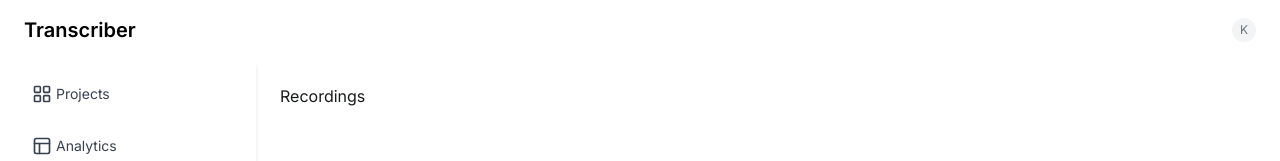
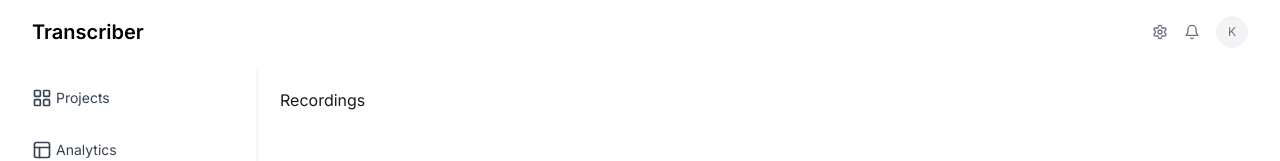
Before and after one commit to kemojal/transcribe_frontend, a Next.js app: page /recordings in a window 1280 px wide. Shown: the top 161 px of the page. Built offline with nearby package versions, Linux system fonts and the light colour scheme; sample sign-in values are in the browser's storage.

Commit message:
refactor the dialogue into dialogue base

```diff
--- a/app/(home)/settings/page.tsx
+++ b/app/(home)/settings/page.tsx
@@ -1,5 +1,5 @@
+import { ProfileTab } from "@/components/Tabs/ProfileTab";
 import React from "react";
-import { ProfileTab } from "../../components/Tabs/ProfileTab";
 
 const Settings = () => {
   return (
--- a/components/AuthNavbar.tsx
+++ b/components/AuthNavbar.tsx
@@ -1,16 +1,26 @@
 // components/AuthNavbar.tsx
 import React from "react";
 import ProfileMenu from "./ProfileMenu";
+import { Bell, Settings } from "lucide-react";
 
 const AuthNavbar: React.FC = () => {
   return (
-    <nav className="bg-white text-black shadow-xs py-2 px-5">
-      <div className="container mx-auto px-1 py-2 flex justify-between items-center">
+    <nav className="bg-white text-black shadow-xs py-2 px-0 ">
+      <div className="container mx-auto  py-2 flex justify-between items-center">
         <a href="#" className="text-xl font-semibold">
           Transcriber
         </a>
-        <div className="hidden md:flex space-x-4">
-          <ProfileMenu />
+        <div className="flex items-center gap-4">
+          <div className="  text-gray-500 text-xs cursor-pointer">
+            <Settings size={16} />
+          </div>
+          <div className="text-gray-500 text-xs cursor-pointer">
+            <Bell size={16} />
+          </div>
+
+          <div className="hidden md:flex space-x-4">
+            <ProfileMenu />
+          </div>
         </div>
         <div className="md:hidden">
           <button className="text-gray-400 hover:text-white focus:outline-none focus:text-white">
--- /dev/null
+++ b/components/Dialogues/DialogueBase.tsx
@@ -0,0 +1,46 @@
+import {
+  Dialog,
+  DialogContent,
+  DialogDescription,
+  DialogHeader,
+  DialogTitle,
+  DialogTrigger,
+} from "@/components/ui/dialog";
+
+export const DialogueBase = ({
+  trigger,
+  title,
+  description,
+  open,
+  setOpen,
+//   onOpenChange,
+  children,
+}: Readonly<{
+  trigger: React.ReactElement;
+  title: string;
+  description?: string;
+  open: boolean;
+//   onOpenChange: React.Dispatch<React.SetStateAction<boolean>>;
+  setOpen: React.Dispatch<React.SetStateAction<boolean>>;
+  children: React.ReactNode;
+}>) => {
+  return (
+    <Dialog open={open} onOpenChange={setOpen}>
+      <DialogTrigger className="inline-flex items-center justify-center whitespace-nowrap rounded-md text-sm font-medium ring-offset-background transition-colors focus-visible:outline-none focus-visible:ring-2 focus-visible:ring-ring focus-visible:ring-offset-2 disabled:pointer-events-none disabled:opacity-50 bg-primary text-primary-foreground hover:bg-primary/90 h-8 px-4 ">
+        {trigger}
+      </DialogTrigger>
+      <DialogContent className="overflow-hidden py-8 px-4">
+        {title ||
+          (description && (
+            <DialogHeader className="border-b-1 border-gray-200">
+              {title && <DialogTitle>{title}</DialogTitle>}
+              {description && (
+                <DialogDescription>{description}</DialogDescription>
+              )}
+            </DialogHeader>
+          ))}
+        {children}
+      </DialogContent>
+    </Dialog>
+  );
+};
--- a/components/Dialogues/ProjectDialogue.tsx
+++ b/components/Dialogues/ProjectDialogue.tsx
@@ -14,6 +14,7 @@ import { useRouter } from "next/navigation";
 import { BASEURL } from "@/constants";
 import Loader from "../Loader";
 import { Plus } from "lucide-react";
+import { DialogueBase } from "./DialogueBase";
 
 export const ProjectDialogue = ({ onAddProject }) => {
   const [name, setName] = useState("");
@@ -70,18 +71,20 @@ export const ProjectDialogue = ({ onAddProject }) => {
   };
 
   return (
-    <Dialog open={open} onOpenChange={setOpen}>
-      <DialogTrigger className="inline-flex items-center justify-center whitespace-nowrap rounded-md text-sm font-medium ring-offset-background transition-colors focus-visible:outline-none focus-visible:ring-2 focus-visible:ring-ring focus-visible:ring-offset-2 disabled:pointer-events-none disabled:opacity-50 bg-primary text-primary-foreground hover:bg-primary/90 h-8 px-4 ">
+    <DialogueBase
+      title="New Project"
+      description="Give your project a name"
+      trigger={
+        <>
           <span>
             <Plus className="w-4 h-4 mr-2" />
           </span>
           New Project
-      </DialogTrigger>
-      <DialogContent className="overflow-hidden py-8 px-4">
-        <DialogHeader className="border-b-1 border-gray-200">
-          <DialogTitle>New Project</DialogTitle>
-          <DialogDescription>Give your project a name</DialogDescription>
-        </DialogHeader>
+        </>
+      }
+      open={open}
+      setOpen={setOpen}
+    >
       <form onSubmit={handleSubmit} className="p-2 space-y-4">
         <div className="mb-4">
           <label
@@ -117,7 +120,6 @@ export const ProjectDialogue = ({ onAddProject }) => {
           <Loader />
         </div>
       )}
-      </DialogContent>
-    </Dialog>
+    </DialogueBase>
   );
 };
--- a/components/ProfileMenu.tsx
+++ b/components/ProfileMenu.tsx
@@ -82,7 +82,7 @@ const ProfileMenu = () => {
 
   return (
     <DropdownMenu>
-      <DropdownMenuTrigger className="w-6 h-6 rounded-full flex items-center justify-center bg-gray-100 text-gray-500 text-xs">
+      <DropdownMenuTrigger className="w-8 h-8  rounded-full flex items-center justify-center bg-gray-100 text-gray-500 text-xs">
         K
       </DropdownMenuTrigger>
       <DropdownMenuContent className="min-w-[160px] mr-2">
```
Lines whose indentation alone changed are shown as unchanged.
